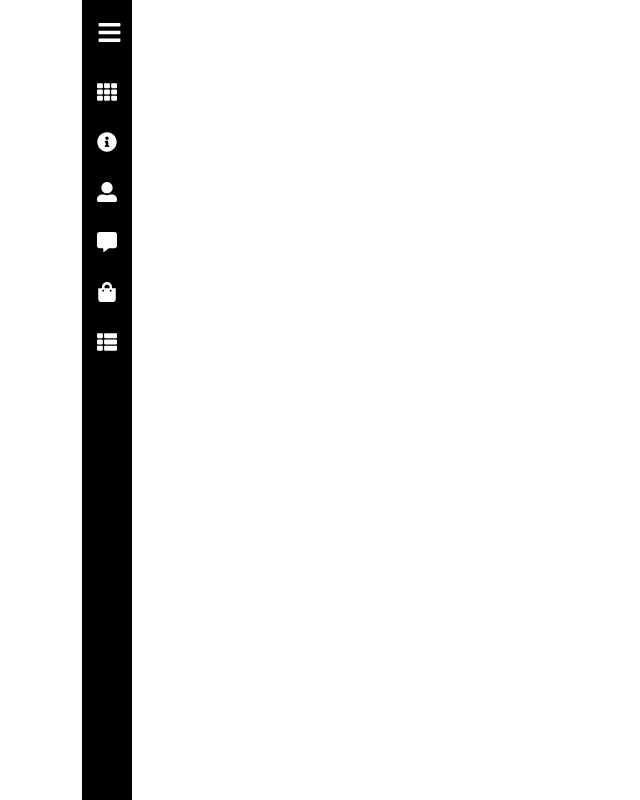
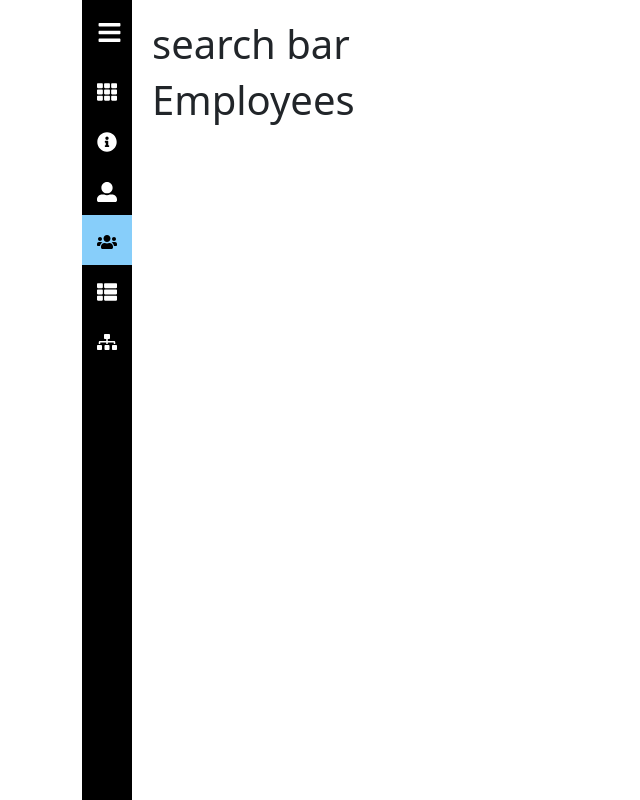
Before and after one commit to Maderu-CM/Employee-Management-System, a React (Create React App) app in the folder frontend/: page /viewemployees in a window 1280 px wide. Before the commit this address had no page. Shown: the whole page, without its empty margins (0-640 px from the left). Built offline with nearby package versions, Linux system fonts and the light colour scheme.

Commit message:
Frontend Sidepane Names

```diff
--- a/frontend/src/App.js
+++ b/frontend/src/App.js
@@ -5,9 +5,10 @@ import Sidebar from './components/Sidebar';
 import Dashboard from './pages/Dashboard.jsx';
 import About from './pages/About.jsx';
 import AddEmployee from './pages/AddEmployee.jsx';
-import Comment from './pages/Comment.jsx';
-import Product from './pages/Product.jsx';
-import ProductList from './pages/ProductList.jsx';
+
+import AddDepartment from './pages/AddDepartment.jsx';
+import ViewDepartment from './pages/ViewDepartment.jsx';
+import ViewEmployees from './pages/ViewEmployees.jsx';
 
 const App = () => {
   return (
@@ -17,10 +18,10 @@ const App = () => {
           <Route path="/" element={<Dashboard />} />
           <Route path="/dashboard" element={<Dashboard />} />
           <Route path="/about" element={<About />} />
-          <Route path="/comment" element={<Comment />} />
+          <Route path="/viewemployees" element={<ViewEmployees/>} />
           <Route path="/addemployee" element={<AddEmployee />} />
-          <Route path="/product" element={<Product />} />
-          <Route path="/productList" element={<ProductList />} />
+          <Route path="/adddepartment" element={<AddDepartment />} />
+          <Route path="/viewdepartment" element={<ViewDepartment />} />
         </Routes>
       </Sidebar>
     </BrowserRouter>
--- a/frontend/src/components/Sidebar.jsx
+++ b/frontend/src/components/Sidebar.jsx
@@ -5,8 +5,8 @@ import {
     FaUserAlt,
     FaInfoCircle
     ,
-    FaCommentAlt,
-    FaShoppingBag,
+    FaUsers,
+    FaSitemap ,
     FaThList
 } from "react-icons/fa";
 import { NavLink } from 'react-router-dom';
@@ -33,20 +33,21 @@ const Sidebar = ({ children }) => {
             icon: <FaUserAlt />
         },
         {
-            path: "/comment",
-            name: "Comment",
-            icon: <FaCommentAlt />
+            path: "/viewemployees",
+            name: "View Employees",
+            icon: <FaUsers />
         },
         {
-            path: "/product",
-            name: "Product",
-            icon: <FaShoppingBag />
+            path: "/adddepartment",
+            name: "Add Department",
+            icon: <FaThList />
         },
         {
-            path: "/productList",
-            name: "Product List",
-            icon: <FaThList />
+            path: "/viewdepartment",
+            name: "View Department",
+            icon: <FaSitemap />
         }
+
     ]
     return (
         <div className="container">
--- a/frontend/src/pages/Product.jsx
+++ b/frontend/src/pages/AddDepartment.jsx
@@ -1,6 +1,6 @@
 import React from 'react';
 
-const Product = () => {
+const AddDepartment = () => {
     return (
         <div>
             <h1>product page</h1>
@@ -8,4 +8,4 @@ const Product = () => {
     );
 };
 
-export default Product;
+export default AddDepartment;
--- a/frontend/src/pages/Comment.jsx
+++ /dev/null
@@ -1,11 +0,0 @@
-import React from 'react';
-
-const Comment = () => {
-    return (
-        <div>
-            <h1>Comment page</h1>
-        </div>
-    );
-};
-
-export default Comment;
--- a/frontend/src/pages/ProductList.jsx
+++ b/frontend/src/pages/ViewDepartment.jsx
@@ -1,6 +1,6 @@
 import React from 'react';
 
-const ProductList = () => {
+const ViewDepartment = () => {
     return (
         <div>
             <h1>product list page</h1>
@@ -8,4 +8,4 @@ const ProductList = () => {
     );
 };
 
-export default ProductList;
+export default ViewDepartment;
--- /dev/null
+++ b/frontend/src/pages/ViewEmployees.jsx
@@ -0,0 +1,12 @@
+import React from 'react';
+
+const ViewEmployees = () => {
+    return (
+        <div>
+            <h1>search bar</h1>
+            <h1>Employees</h1>
+        </div>
+    );
+};
+
+export default ViewEmployees;
```
Also changed, not shown: 1 other file (tests, documents, lock files or other folders).
